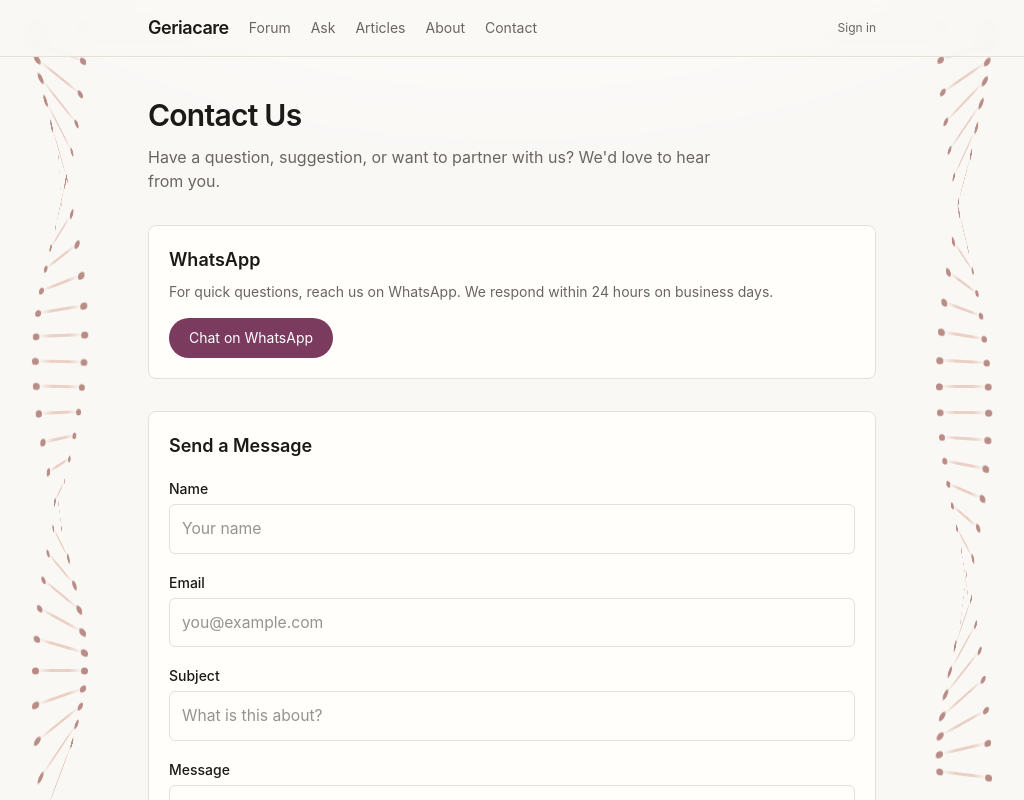
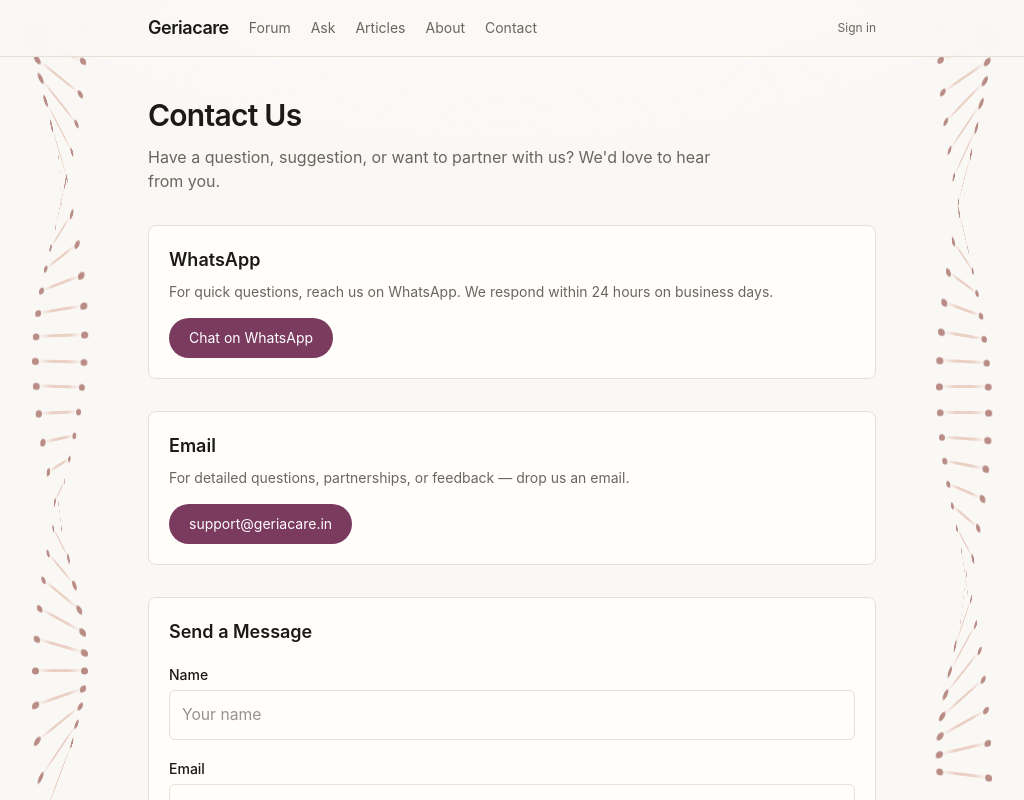
Before and after one commit to abinayar2711-sketch/geriacare-frontend, a Next.js app: page /contact in a window 1280 px wide. Shown: the top 800 px of the page, without its empty margins (128-1152 px from the left). Built offline with nearby package versions, Linux system fonts and the light colour scheme; no server answers.

Commit message:
Add support@geriacare.in email to contact page

```diff
--- a/src/app/contact/page.tsx
+++ b/src/app/contact/page.tsx
@@ -55,6 +55,20 @@ export default function ContactPage() {
           className="mt-4 inline-block rounded-full bg-[var(--color-accent)] px-5 py-2.5 text-sm text-white transition hover:opacity-90"
         >
           Chat on WhatsApp
+        </a>
+      </section>
+
+      {/* Email */}
+      <section className={`${card}`}>
+        <h2 className="text-lg font-semibold">Email</h2>
+        <p className="mt-2 text-sm text-[var(--color-muted)]">
+          For detailed questions, partnerships, or feedback — drop us an email.
+        </p>
+        <a
+          href="mailto:support@geriacare.in"
+          className="mt-4 inline-block rounded-full bg-[var(--color-accent)] px-5 py-2.5 text-sm text-white transition hover:opacity-90"
+        >
+          support@geriacare.in
         </a>
       </section>
 
```
